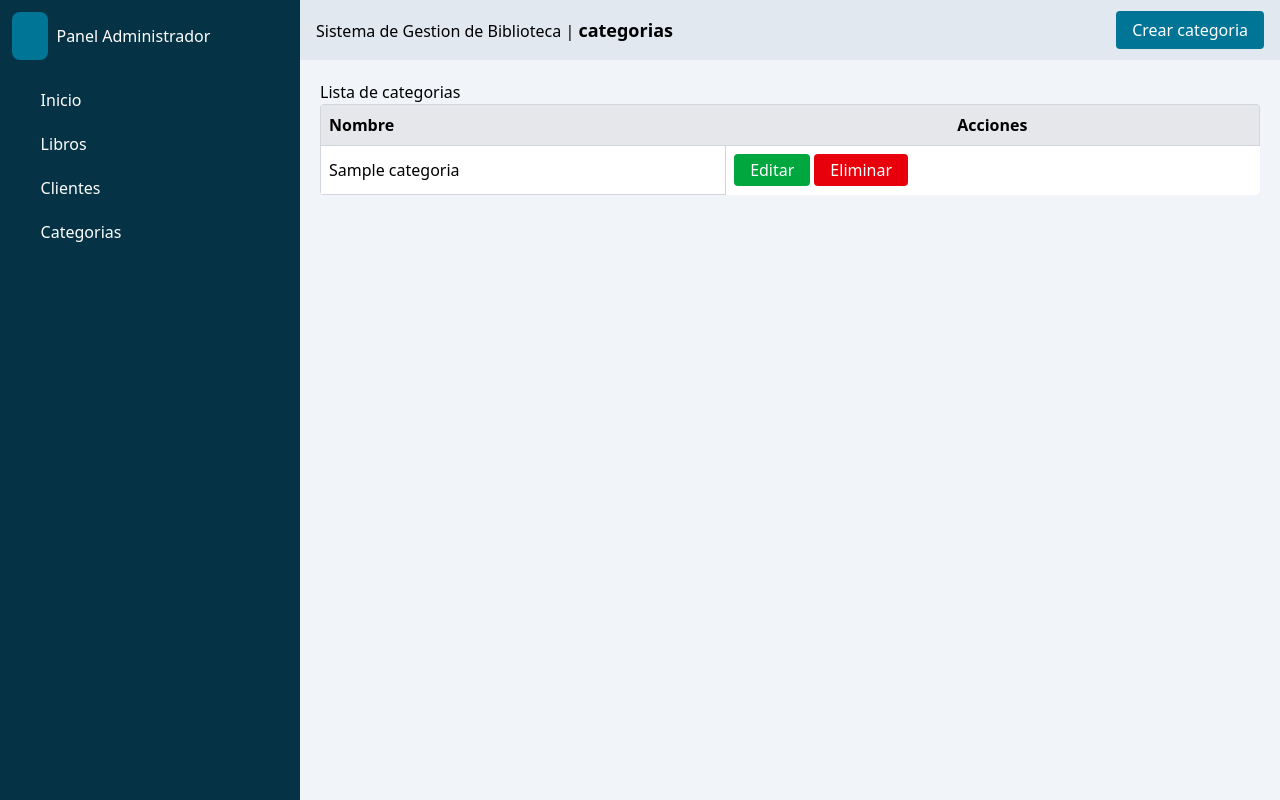
After one commit to daparicio55/example-app, a Laravel app: page /categorias in a window 1280 px wide. The commit adds this page. Run offline with Laravel 12, Linux system fonts and the light colour scheme; tables that the repository leaves empty hold one stand-in row (values such as "Sample post"); style sheets or scripts are compiled from the project's sources; some web fonts are replaced.

Commit message:
categoruias listas

```diff
--- /dev/null
+++ b/app/Http/Controllers/CategoriaController.php
@@ -0,0 +1,55 @@
+<?php
+
+namespace App\Http\Controllers;
+use App\Models\Categoria;
+use Illuminate\Http\Request;
+
+class CategoriaController extends Controller
+{
+    public function index()
+    {
+        $categorias = Categoria::get();
+        return view('categorias.index',compact('categorias'));
+    }
+    public function create()
+    {
+        return view('categorias.create');
+    }
+    public function store(Request $request)
+    {
+        try {
+            $libro = new Categoria();
+            $libro->nombre = $request->nombre;
+            $libro->save();
+            return redirect()->route('categorias')->with('correcto','Categoria creada correctamente');
+        }catch(\Exception $e){
+            return redirect()->route('categorias')->with('error','Error al crear la categoria:');
+        }
+    }
+    public function edit($id)
+    {
+        $categoria = Categoria::find($id);
+        return view('categorias.edit',compact('categoria'));
+    }
+    public function update(Request $request, $id)
+    {
+        try {
+            $categoria = Categoria::find($id);
+            $categoria->nombre = $request->nombre;
+            $categoria->save();
+            return redirect()->route('categorias')->with('correcto','Categoria actualizada correctamente');
+        }catch(\Exception $e){
+            return redirect()->route('categorias')->with('error','Error al actualizar la categoria:');
+        }
+    }
+    public function destroy($id)
+    {
+        try {
+            $categoria = Categoria::find($id);
+            $categoria->delete();
+            return redirect()->route('categorias')->with('correcto','Categoria eliminada correctamente');
+        }catch(\Exception $e){
+            return redirect()->route('categorias')->with('error','Error al eliminar la categoria:');
+        }
+    }
+}
--- /dev/null
+++ b/resources/views/categorias/index.blade.php
@@ -0,0 +1,60 @@
+@extends('layouts.main')
+@section('subtitulo','categorias')
+@section('boton-crear')
+<a href="{{ route('categorias.create') }}" class="bg-cyan-700 text-white px-4 py-2 rounded hover:bg-cyan-500">Crear categoria</a>
+@endsection
+@section('contenido')
+<h1>Lista de categorias</h1>
+@if(session('correcto'))
+<div class="bg-green-500 text-white px-4 py-2 rounded mb-4">
+    {{ session('correcto') }}
+</div>
+@endif
+@if(session('error'))
+<div class="bg-red-500 text-white px-4 py-2 rounded mb-4">
+    {{ session('error') }}
+</div>
+@endif
+<div class="w-full overflow-auto">
+    <table class="min-w-full shadow-2xs bg-white rounded overflow-hidden">
+        <thead class="bg-gray-200 border border-gray-300">
+            <th class="py-2 text-left px-2 ">Nombre</th>
+            <th>Acciones</th>
+        </thead>
+        <tbody>
+            @foreach ($categorias as $categoria)
+            <tr>
+                <td class="px-2 border-b border-gray-300 border-l border-r">{{ $categoria->nombre }}</td>
+                <td class="px-2 py-2 flex space-x-1">
+                    <a href="{{ route('categorias.edit',$categoria->id) }}" class="px-4 py-1 bg-green-600 text-white rounded">
+                        Editar
+                    </a>
+                    <button type="button" class="rounded px-4 py-1 bg-red-600 text-white"
+                        onclick="document.getElementById('modal-delete-{{ $categoria->id }}').classList.remove('hidden')">
+                        Eliminar
+                    </button>
+                    <div class="fixed inset-0 bg-black/30 z-50 flex items-center justify-center hidden" id="modal-delete-{{ $categoria->id }}"> <!--CONFIRMAR ELIMINAR -->
+                        <div class="bg-white p-5 rounded shadow-lg"><!-- Contenido del MOdal -->
+                            <h1 class="bg-red-400 p-2 rounded">Confirmar Eliminación</h1>
+                            <p class="px-2 mt-4 mb-4">
+                                ¿Estás seguro de que deseas eliminar la categoria "{{ $categoria->nombre }}"?
+                            </p>
+                            <div class="bg-gray-200 p-2 rounded flex justify-end space-x-2">
+                                <button class="px-4 py-1 bg-gray-400 text-white rounded" onclick="document.getElementById('modal-delete-{{ $categoria->id }}').classList.add('hidden')">Cancelar</button>
+                                <form action="{{ route('categorias.destroy',$categoria->id) }}" method="post">
+                                    @csrf
+                                    @method('DELETE')
+                                    <button type="submit" class="px-4 py-1 bg-red-600 text-white rounded">
+                                        Eliminar
+                                    </button>
+                                </form>
+                            </div>
+                        </div>
+                    </div>
+                </td>
+            </tr>
+            @endforeach
+        </tbody>
+    </table>
+</div>
+@endsection
--- a/resources/views/layouts/partials/menu.blade.php
+++ b/resources/views/layouts/partials/menu.blade.php
@@ -2,4 +2,5 @@
     <a href="{{ route('inicio') }}"><i class="fa-regular fa-house"></i> Inicio</a>
     <a href="{{ route('libros') }}"><i class="fa-solid fa-book-atlas"></i> Libros</a>
     <a href="{{ route('clientes') }}"><i class="fa-solid fa-users"></i> Clientes</a>
+    <a href="{{ route('categorias') }}"><i class="fa-solid fa-users"></i> Categorias</a>
 </nav>
--- a/routes/web.php
+++ b/routes/web.php
@@ -3,6 +3,7 @@
 use Illuminate\Support\Facades\Route;
 use App\Http\Controllers\ClienteController;
 use App\Http\Controllers\LibroController;
+use App\Http\Controllers\CategoriaController;
 
 Route::get('/', function () {
     return view('inicio');
@@ -23,3 +24,16 @@ Route::get('/libros',[LibroController::class,'index'])->name('libros');
 Route::post('/libros',[LibroController::class,'store'])->name('libros.store');
 
 Route::delete('/libros/{id}',[LibroController::class,'destroy'])->name('libros.destroy');
+
+
+Route::get('/categorias/{id}/edit',[CategoriaController::class,'edit'])->name('categorias.edit');
+
+Route::put('/categorias/{id}',[CategoriaController::class,'update'])->name('categorias.update');
+
+Route::get('/categorias/create',[CategoriaController::class,'create'])->name('categorias.create');
+
+Route::get('/categorias',[CategoriaController::class,'index'])->name('categorias');
+
+Route::post('/categorias',[CategoriaController::class,'store'])->name('categorias.store');
+
+Route::delete('/categorias/{id}',[CategoriaController::class,'destroy'])->name('categorias.destroy');
```
Also changed, not shown: resources/views/categorias/create.blade.php (added, +22 -0 lines), resources/views/categorias/edit.blade.php (added, +23 -0 lines), database/migrations/2026_11_17_132003_create_categorias_table.php.
